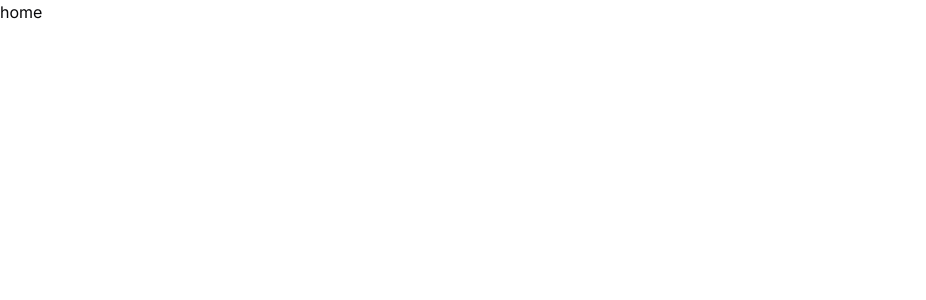
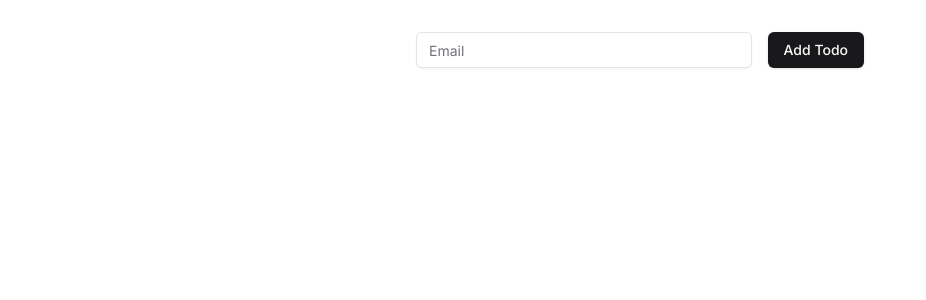
Before and after one commit to Akhil017/shadcn-todo-app, a Next.js app: page / in a window 1280 px wide. Shown: the top 300 px of the page, without its empty margins (0-926 px from the left). Built offline with nearby package versions, Linux system fonts and the light colour scheme.

Commit message:
added input box

```diff
--- a/package.json
+++ b/package.json
@@ -10,6 +10,7 @@
   },
   "dependencies": {
     "@radix-ui/react-icons": "^1.3.0",
+    "@radix-ui/react-slot": "^1.0.2",
     "class-variance-authority": "^0.7.0",
     "clsx": "^2.1.0",
     "next": "14.1.0",
--- a/src/app/page.tsx
+++ b/src/app/page.tsx
@@ -1,3 +1,9 @@
+import { AddTodoInput } from "@/components/AddTodoInput";
+
 export default function Home() {
-  return <main>home</main>;
+  return (
+    <main className="w-full max-w-7xl mx-auto py-8">
+      <AddTodoInput />
+    </main>
+  );
 }
--- /dev/null
+++ b/src/components/AddTodoInput.tsx
@@ -0,0 +1,11 @@
+import { Input } from "@/components/ui/input";
+import { Button } from "./ui/button";
+
+export function AddTodoInput() {
+  return (
+    <div className="max-w-md w-full mx-auto flex gap-4">
+      <Input type="email" placeholder="Email" />
+      <Button variant="default">Add Todo</Button>
+    </div>
+  );
+}
--- /dev/null
+++ b/src/components/ui/button.tsx
@@ -0,0 +1,57 @@
+import * as React from "react"
+import { Slot } from "@radix-ui/react-slot"
+import { cva, type VariantProps } from "class-variance-authority"
+
+import { cn } from "@/lib/utils"
+
+const buttonVariants = cva(
+  "inline-flex items-center justify-center whitespace-nowrap rounded-md text-sm font-medium transition-colors focus-visible:outline-none focus-visible:ring-1 focus-visible:ring-ring disabled:pointer-events-none disabled:opacity-50",
+  {
+    variants: {
+      variant: {
+        default:
+          "bg-primary text-primary-foreground shadow hover:bg-primary/90",
+        destructive:
+          "bg-destructive text-destructive-foreground shadow-sm hover:bg-destructive/90",
+        outline:
+          "border border-input bg-background shadow-sm hover:bg-accent hover:text-accent-foreground",
+        secondary:
+          "bg-secondary text-secondary-foreground shadow-sm hover:bg-secondary/80",
+        ghost: "hover:bg-accent hover:text-accent-foreground",
+        link: "text-primary underline-offset-4 hover:underline",
+      },
+      size: {
+        default: "h-9 px-4 py-2",
+        sm: "h-8 rounded-md px-3 text-xs",
+        lg: "h-10 rounded-md px-8",
+        icon: "h-9 w-9",
+      },
+    },
+    defaultVariants: {
+      variant: "default",
+      size: "default",
+    },
+  }
+)
+
+export interface ButtonProps
+  extends React.ButtonHTMLAttributes<HTMLButtonElement>,
+    VariantProps<typeof buttonVariants> {
+  asChild?: boolean
+}
+
+const Button = React.forwardRef<HTMLButtonElement, ButtonProps>(
+  ({ className, variant, size, asChild = false, ...props }, ref) => {
+    const Comp = asChild ? Slot : "button"
+    return (
+      <Comp
+        className={cn(buttonVariants({ variant, size, className }))}
+        ref={ref}
+        {...props}
+      />
+    )
+  }
+)
+Button.displayName = "Button"
+
+export { Button, buttonVariants }
--- /dev/null
+++ b/src/components/ui/input.tsx
@@ -0,0 +1,25 @@
+import * as React from "react"
+
+import { cn } from "@/lib/utils"
+
+export interface InputProps
+  extends React.InputHTMLAttributes<HTMLInputElement> {}
+
+const Input = React.forwardRef<HTMLInputElement, InputProps>(
+  ({ className, type, ...props }, ref) => {
+    return (
+      <input
+        type={type}
+        className={cn(
+          "flex h-9 w-full rounded-md border border-input bg-transparent px-3 py-1 text-sm shadow-sm transition-colors file:border-0 file:bg-transparent file:text-sm file:font-medium placeholder:text-muted-foreground focus-visible:outline-none focus-visible:ring-1 focus-visible:ring-ring disabled:cursor-not-allowed disabled:opacity-50",
+          className
+        )}
+        ref={ref}
+        {...props}
+      />
+    )
+  }
+)
+Input.displayName = "Input"
+
+export { Input }
```
Also changed, not shown: 1 other file (tests, documents, lock files or other folders).
